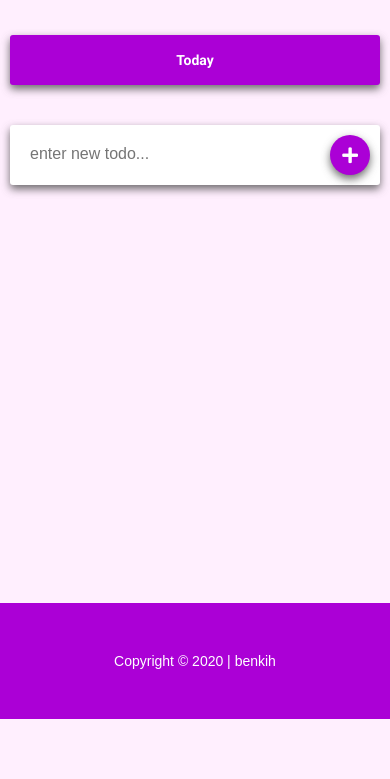
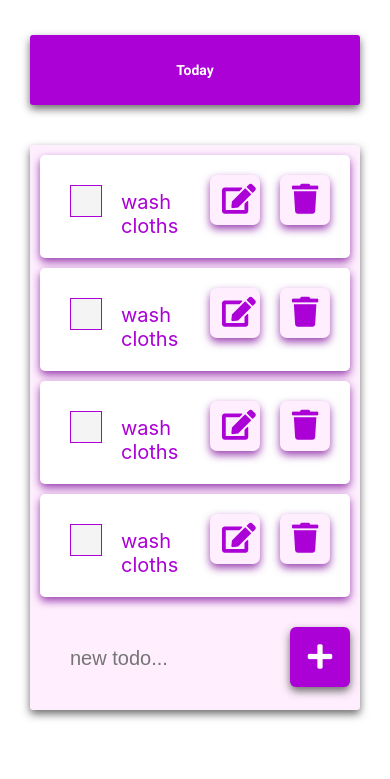
Before and after one commit to peterihimire/benkih-todo-v2, a website: page dist/index.html in a window 390 px wide. Shown: the part 125-904 px from the top of the page. Before the commit the page ends 844 px from the top, so only its background shows below. Drawn offline with Linux system fonts and the light colour scheme.

Commit message:
Worked on the todo app user interface, looks a lot better , but not yet optimized for phones

```diff
--- a/dist/css/style.css
+++ b/dist/css/style.css
@@ -2,8 +2,8 @@
   font-size: 62.5%;
   --primary-color: #ab00d6;
   --secondary-color: #ffeffe;
-  --red-color: #f02d2d;
-  --green-color: #36c000;
+  --red-color: #e13e3e;
+  --green-color: #268003;
   --main-black: #444;
   --main-white: #fff;
   --main-grey: #f4f4f4;
@@ -52,8 +52,8 @@
 }
 
 body {
-  font-family: Arial, Helvetica, sans-serif;
-  background: var(--secondary-color);
+  font-family: var(--font);
+  background: var(--main-white);
   color: var(--main-black);
   font-size: 1.4rem;
   overflow-x: hidden;
@@ -166,13 +166,12 @@ h4 {
   }
 
   .navbar-logo {
-    margin: 0 7rem 0 0;
+    /* margin: 0 7rem 0 0; */
     text-decoration: none;
     color: var(--primary-color);
+    /* font-size: 2rem; */
   }
-  .navbar-logo a {
-    font-family: var(--sec-font-bold);
-  }
+
   .navbar-container {
     display: flex;
     justify-content: space-between;
@@ -207,10 +206,9 @@ h4 {
 #content-wrapper {
   padding-bottom: 116px; /*Footer height*/
 }
-/* section.todo {
-  margin: 5rem 0 0 0;
-  padding: 5rem 2rem 0 2rem;
-} */
+section.todo {
+  padding: 0rem 2rem 0 2rem;
+}
 .todo-center {
   max-width: 117rem;
   margin: 0 auto;
@@ -235,7 +233,7 @@ h4 {
 
 .card-wrapper {
   box-shadow: 0 0.4rem 0.8rem 0 rgba(66, 66, 66, 0.781);
-  background: var(--main-white);
+  background: var(--secondary-color);
   border-radius: 0.3rem;
   width: 100%;
 }
@@ -246,7 +244,7 @@ h4 {
   box-shadow: 0 0.4rem 0.8rem 0 rgba(66, 66, 66, 0.781);
   color: var(--main-white);
   background: var(--primary-color);
-  padding: 1.7rem;
+  padding: 2.7rem 0;
   text-align: center;
   border-radius: 0.3rem;
   margin: 0 0 4rem 0;
@@ -269,31 +267,140 @@ form {
   display: flex;
 }
 input[type="text"] {
-  padding: 1rem;
-  font-size: 1.6rem;
+  padding: 3rem;
+  font-size: 2rem;
   border: none;
   width: 100%;
-  margin: 1rem 0 0 0;
+  margin: 1rem 0;
   text-transform: lowercase;
+  background-color: var(--secondary-color);
+  color: var(--primary-color);
 }
-
+input:focus{
+  outline: none;
+  background-color: var(--main-white);
+  border-radius: 1rem;
+}
 button {
   padding: 0.8rem;
-  border-radius: 50%;
+  border-radius: 10%;
   background: var(--primary-color);
   border: none;
   color: var(--main-white);
-  margin: 1rem 0 1rem 1rem;
+  margin: 2rem 0 0rem 1rem;
   box-shadow: 0 0.4rem 0.8rem 0 rgba(66, 66, 66, 0.781);
-  height: 4rem;
-  width: 4rem;
+  height: 6rem;
+  width: 6rem;
 }
 
 button i {
-  font-size: 1.8rem;
+  font-size: 2.8rem;
 }
 
 /***** end of todo form  *****/
+
+/***** todo item  *****/
+.item {
+  display: grid;
+  grid-template-columns: 0.2fr 8fr 1fr;
+  justify-content: space-between;
+  padding: 2rem;
+  /* border: solid 0.3rem var(--primary-color); */
+  box-shadow: 0 0.4rem 0.8rem 0 rgba(126, 13, 154, 0.781);
+  border-radius: 0.5rem;
+  margin: 1rem;
+  background-color: var(--main-white);
+}
+
+.item-edit {
+  display: flex;
+  justify-content: flex-end;
+}
+
+.item-text {
+  display: flex;
+}
+.item-check{
+  padding: 1rem
+}
+.item-text p {
+  display: flex;
+  text-align: left;
+  padding: 1.5rem 0 0 1rem;
+  color: var(--primary-color);
+  text-transform: lowercase;
+  font-size: 2rem;
+}
+
+.icon {
+  margin: 0 0 0 2rem;
+  color: var(--primary-color);
+  font-size: 3rem;
+  background-color: var(--secondary-color);
+  height: 5rem;
+  width: 5rem;
+  position: relative;
+  border-radius: .7rem;
+  box-shadow: 0 0.4rem 0.8rem 0 rgba(126, 13, 154, 0.781);
+}
+.fa-edit {
+  color: var(--primary-color);
+  position: absolute;
+  left: 12px;
+  top: 9px;
+}
+.fa-trash {
+  color: var(--primary-color);
+  position: absolute;
+  left: 12px;
+  top: 9px;
+}
+/***** end of todo item  *****/
+
+/***** checkbox design  *****/
+
+input[type="checkbox"] {
+  -webkit-font-smoothing: antialiased;
+  text-rendering: optimizeSpeed;
+  width: 3rem;
+  height: 3rem;
+  margin: 0;
+  margin-right: 1px;
+  display: block;
+  float: left;
+  position: relative;
+  cursor: pointer;
+  border: none !important;
+  /* border-radius: 1rem !important; */
+}
+
+input[type="checkbox"]:after {
+  content: "";
+  vertical-align: middle;
+  text-align: center;
+  line-height: 3rem;
+  position: absolute;
+  cursor: pointer;
+  height: 3rem;
+  width: 3rem;
+  left: 0;
+  top: 0;
+  font-size: 10px;
+  background: var(--main-grey);
+  /* border-radius: 1rem !important; */
+  border: solid 0.1rem var(--primary-color);
+}
+
+input[type="checkbox"]:checked:after {
+  background: var(--main-grey);
+  content: "\2714";
+  font-size: 2.7rem;
+  color: var(--primary-color) !important;
+  box-shadow: none !important;
+  /* border-radius: 1rem !important; */
+}
+
+/***** end of checkbox design  *****/
 
 /***** footer section  *****/
 
@@ -309,5 +416,17 @@ footer {
   background: var(--primary-color);
   color: var(--main-white);
 }
-
+.footer-center p {
+  font-family: var(--sec-font-bold);
+  text-transform: uppercase;
+  text-align: center;
+  font-size: 1.2rem;
+}
+@media screen and (min-width: 768px) {
+  .footer-center p {
+    font-family: var(--sec-font-bold);
+    text-transform: uppercase;
+    text-align: center;
+  }
+}
 /***** end of footer section  *****/
--- a/dist/index.html
+++ b/dist/index.html
@@ -36,9 +36,9 @@
                 </li>
               </ul>
 
-              <button class="navbar-btn" type="button">
+              <div class="navbar-btn" type="button">
                 <img src="assets/menu-icon.svg" alt="" />
-              </button>
+              </div>
             </div>
           </div>
         </nav>
@@ -54,13 +54,78 @@
 
                 <div class="card-wrapper" id="todo-box">
                   <div class="todo-feedback"></div>
+                  <div class="item">
+                    <div class="item-check check-slave" data-id="${todo.id}">
+                      <input type="checkbox" class="todo-check" value="on" />
+                    </div>
+                    <div class="item-text">
+                      <p class="item-text-p" id="todo-display">Wash cloths</p>
+                    </div>
+                    <div class="item-edit">
+                      <div class="icon" id="icon-edit" data-id="${todo.id}">
+                        <i class="fas fa-edit" id="edit"></i>
+                      </div>
+                      <div class="icon" id="icon-edit" data-id="${todo.id}">
+                        <i class="fas fa-trash" id="trash"></i>
+                      </div>
+                    </div>
+                  </div>
+                  <div class="item">
+                    <div class="item-check check-slave" data-id="${todo.id}">
+                      <input type="checkbox" class="todo-check" value="on" />
+                    </div>
+                    <div class="item-text">
+                      <p class="item-text-p" id="todo-display">Wash cloths</p>
+                    </div>
+                    <div class="item-edit">
+                      <div class="icon" id="icon-edit" data-id="${todo.id}">
+                        <i class="fas fa-edit" id="edit"></i>
+                      </div>
+                      <div class="icon" id="icon-edit" data-id="${todo.id}">
+                        <i class="fas fa-trash" id="trash"></i>
+                      </div>
+                    </div>
+                  </div>
+                  <div class="item">
+                    <div class="item-check check-slave" data-id="${todo.id}">
+                      <input type="checkbox" class="todo-check" value="on" />
+                    </div>
+                    <div class="item-text">
+                      <p class="item-text-p" id="todo-display">Wash cloths</p>
+                    </div>
+                    <div class="item-edit">
+                      <div class="icon" id="icon-edit" data-id="${todo.id}">
+                        <i class="fas fa-edit" id="edit"></i>
+                      </div>
+                      <div class="icon" id="icon-edit" data-id="${todo.id}">
+                        <i class="fas fa-trash" id="trash"></i>
+                      </div>
+                    </div>
+                  </div>
+                  <div class="item">
+                    <div class="item-check check-slave" data-id="${todo.id}">
+                      <input type="checkbox" class="todo-check" value="on" />
+                    </div>
+                    <div class="item-text">
+                      <p class="item-text-p" id="todo-display">Wash cloths</p>
+                    </div>
+                    <div class="item-edit">
+                      <div class="icon" id="icon-edit" data-id="${todo.id}">
+                        <i class="fas fa-edit" id="edit"></i>
+                      </div>
+                      <div class="icon" id="icon-edit" data-id="${todo.id}">
+                        <i class="fas fa-trash" id="trash"></i>
+                      </div>
+                    </div>
+                  </div>
+
                   <!-- This place will be coming from JavaScript -->
                   <div class="form-wrapper" id="form-wrapper">
                     <form class="form-group">
                       <div class="">
                         <input
                           type="text"
-                          placeholder="enter new todo..."
+                          placeholder="new todo..."
                           name="todo-input"
                           class="todo-input"
                           id="todo-input"
@@ -89,7 +154,7 @@
       <footer>
         <div class="footer-center">
           <div>
-            <p>Copyright &copy; 2020 | benkih</p>
+            <p>Copyright &copy; 2021 | Peter Ihimire Todo-App</p>
           </div>
         </div>
       </footer>
```
